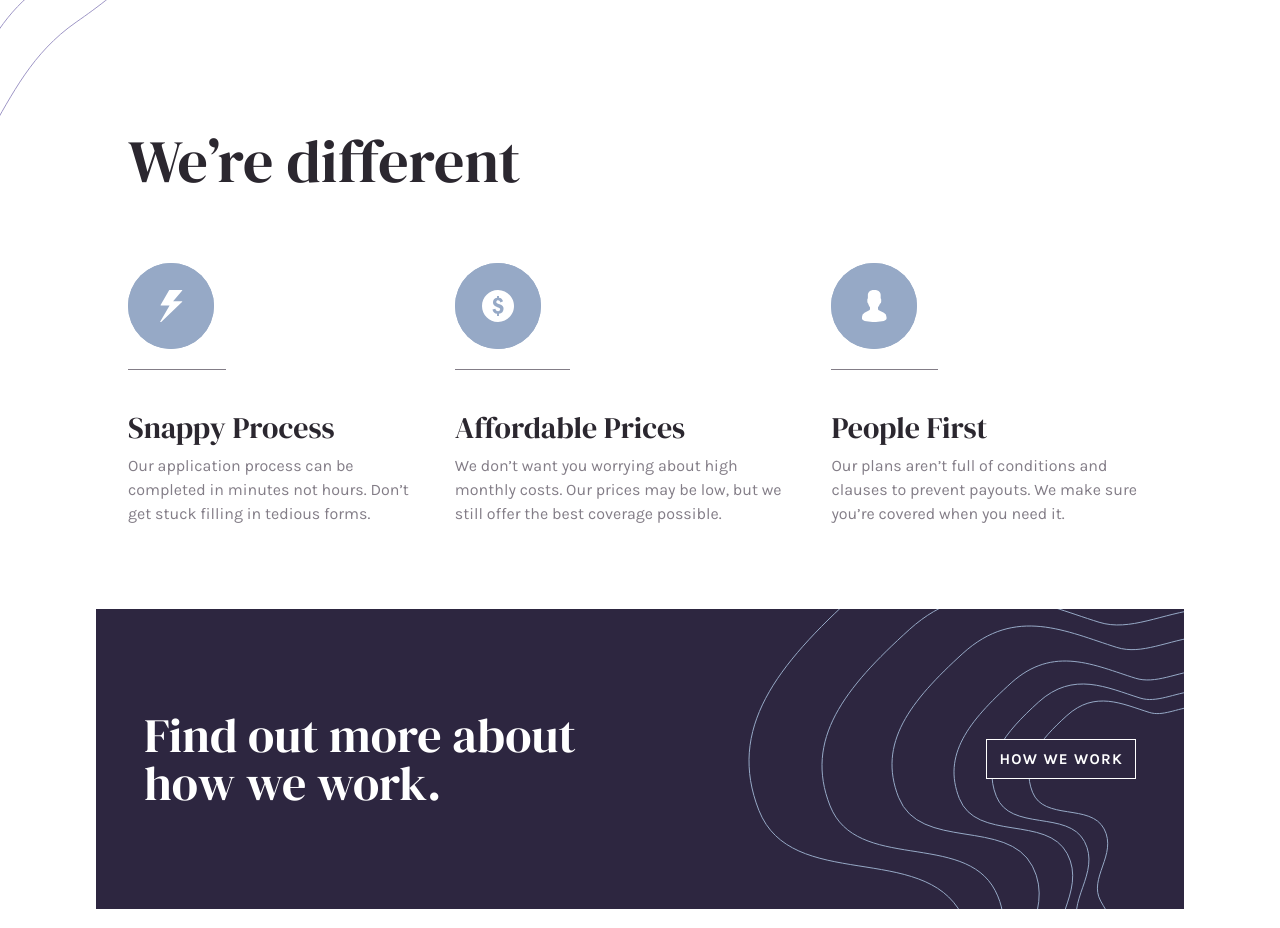
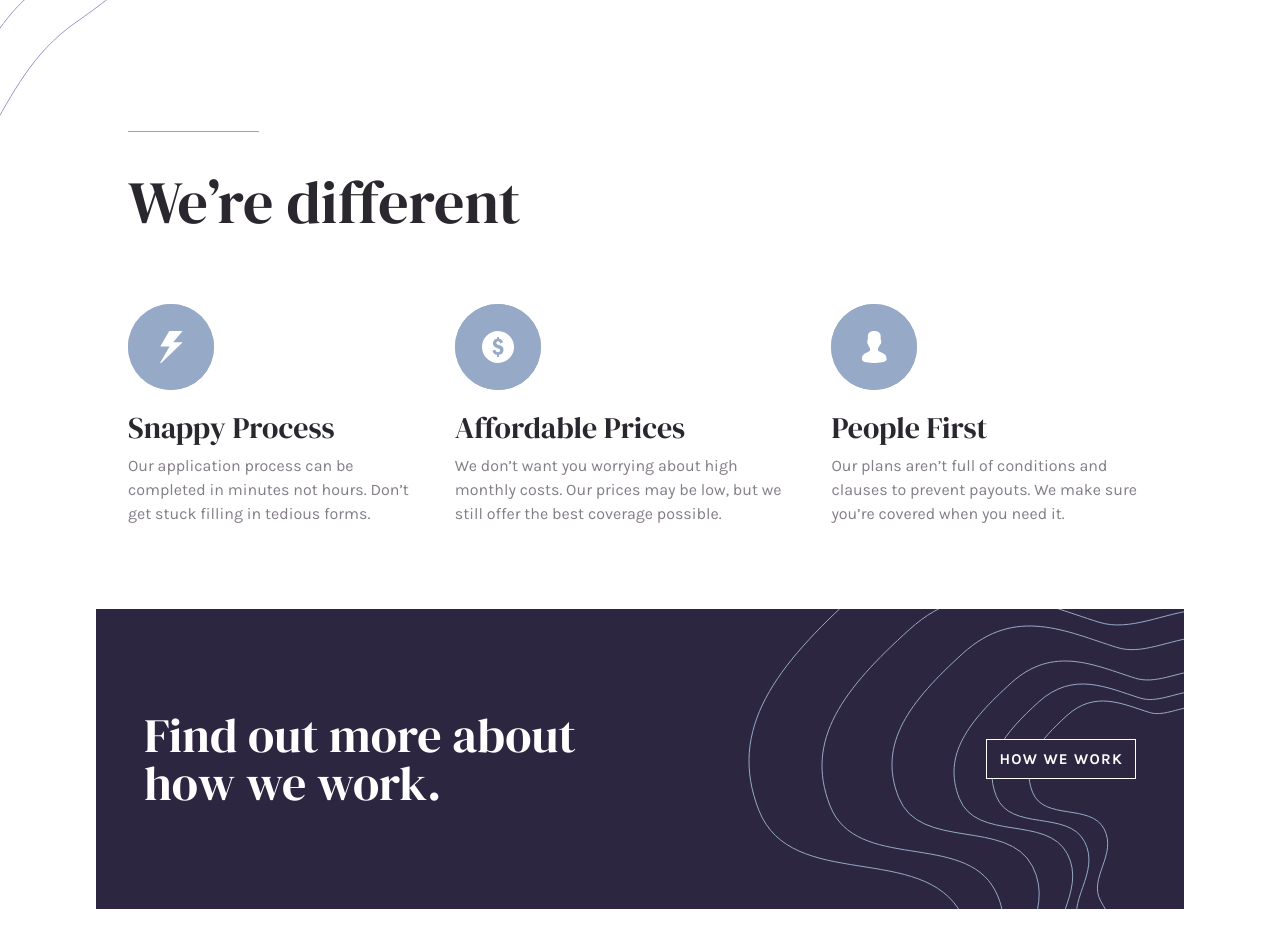
Before and after one commit to Brandon30067308/insure-landing-page, a React (Vite) app: page / in a window 1280 px wide. Shown: the part 820-1748 px from the top of the page. Built offline with nearby package versions, Linux system fonts and the light colour scheme.

Commit message:
update header styles

```diff
--- a/src/components/Banner/Banner.tsx
+++ b/src/components/Banner/Banner.tsx
@@ -13,7 +13,7 @@ const Banner: FC = () => {
         px-4 flex-col md:flex-row"
       >
         <h2
-          className="md:flex-[.5] font-dmSans leading-none text-[2.4rem] sm:text-5xl text-center z-10
+          className="md:flex-[.5] font-dmSerif leading-none text-[2.4rem] sm:text-5xl text-center z-10
           md:text-left mb-4 md:mb-0"
         >
           Find out more about how we work.
--- a/src/components/Hero/Hero.tsx
+++ b/src/components/Hero/Hero.tsx
@@ -20,7 +20,7 @@ const Hero: FC = () => {
         >
           <div className="relative md:w-[40%] text-white max-w-xl px-3 sm:px-8 md:px-0 z-10">
             <h1
-              className="font-dmSans max-w-xl text-[3rem] leading-none sm:text-6xl md:mt-0 mt-5
+              className="font-dmSerif max-w-xl text-[3rem] leading-none sm:text-6xl md:mt-0 mt-5
             mb-2.5"
             >
               Humanizing your instance.
--- a/src/components/Services/Services.tsx
+++ b/src/components/Services/Services.tsx
@@ -9,7 +9,7 @@ const Services: FC = () => {
       >
         <div className="mb-14 sm:mb-[72px] w-fit">
           <h2
-            className="md:text-left text-center font-dmSans text-[3rem] sm:text-6xl text-primaryDark
+            className="md:text-left text-center font-dmSerif text-[3rem] sm:text-6xl text-primaryDark
             leading-none"
           >
             We’re different
@@ -30,7 +30,7 @@ const Services: FC = () => {
               </svg>
             </div>
             <div>
-              <h3 className="font-dmSans text-2xl sm:text-3xl mb-1 sm:mb-2 text-primaryDark">
+              <h3 className="font-dmSerif text-2xl sm:text-3xl mb-1 sm:mb-2 text-primaryDark">
                 Snappy Process
               </h3>
               <p className="text-[15px] sm:text-base text-grayishViolet font-karla">
@@ -53,7 +53,7 @@ const Services: FC = () => {
               </svg>
             </div>
             <div>
-              <h3 className="font-dmSans text-2xl sm:text-3xl mb-1 sm:mb-2 text-primaryDark">
+              <h3 className="font-dmSerif text-2xl sm:text-3xl mb-1 sm:mb-2 text-primaryDark">
                 Affordable Prices
               </h3>
               <p className="text-[15px] sm:text-base text-grayishViolet font-karla">
@@ -76,7 +76,7 @@ const Services: FC = () => {
               </svg>
             </div>
             <div>
-              <h3 className="font-dmSans text-2xl sm:text-3xl mb-1 sm:mb-2 text-primaryDark">
+              <h3 className="font-dmSerif text-2xl sm:text-3xl mb-1 sm:mb-2 text-primaryDark">
                 People First
               </h3>
               <p className="text-[15px] sm:text-base text-grayishViolet font-karla">
--- a/src/styles/base.css
+++ b/src/styles/base.css
@@ -643,16 +643,16 @@ Ensure the default browser behavior of the `hidden` attribute.
   min-width: 245px;
 }
 
+.max-w-\[2160px\]{
+  max-width: 2160px;
+}
+
 .max-w-6xl{
   max-width: 72rem;
 }
 
 .max-w-xl{
   max-width: 36rem;
-}
-
-.max-w-\[2160px\]{
-  max-width: 2160px;
 }
 
 .-rotate-\[30deg\]{
@@ -868,7 +868,7 @@ Ensure the default browser behavior of the `hidden` attribute.
   font-family: karla, sans serif;
 }
 
-.font-dmSans{
+.font-dmSerif{
   font-family: dm serif display, serif;
 }
 
@@ -972,41 +972,9 @@ Ensure the default browser behavior of the `hidden` attribute.
   transition-timing-function: linear;
 }
 
-/* Hero */
-
-.Hero h3::before {
-  content: "";
-  visibility: hidden;
-  margin-left: auto;
-  margin-right: auto;
-  margin-bottom: 1.75rem;
-  display: block;
-  height: 1px;
-  width: 33.333333%;
-  --tw-bg-opacity: 1;
-  background-color: rgb(255 255 255 / var(--tw-bg-opacity));
-}
-
-@media (min-width: 480px){
-  .Hero h3::before{
-    margin-bottom: 2.5rem;
-  }
-}
-
-@media (min-width: 768px){
-  .Hero h3::before{
-    visibility: visible;
-  }
-
-  .Hero h3::before{
-    margin-left: 0px;
-    margin-right: 0px;
-  }
-}
-
 /* Services */
 
-.Services h3::before {
+.Services h2::before {
   content: "";
   margin-left: auto;
   margin-right: auto;
@@ -1015,11 +983,11 @@ Ensure the default browser behavior of the `hidden` attribute.
   height: 1px;
   width: 33.333333%;
   --tw-bg-opacity: 1;
-  background-color: hsl(273 4% 51% / var(--tw-bg-opacity));
+  background-color: hsl(216 30% 68% / var(--tw-bg-opacity));
 }
 
 @media (min-width: 768px){
-  .Services h3::before{
+  .Services h2::before{
     margin-left: 0px;
     margin-right: 0px;
   }
@@ -1069,10 +1037,6 @@ Ensure the default browser behavior of the `hidden` attribute.
 
   .sm\:\!min-h-\[1315px\]{
     min-height: 1315px !important;
-  }
-
-  .sm\:w-\[460px\]{
-    width: 460px;
   }
 
   .sm\:rotate-0{
@@ -1199,24 +1163,12 @@ Ensure the default browser behavior of the `hidden` attribute.
 }
 
 @media (min-width: 1024px){
-  .lg\:w-\[80vw\]{
-    width: 80vw;
-  }
-
   .lg\:w-\[85vw\]{
     width: 85vw;
-  }
-
-  .lg\:pt-20{
-    padding-top: 5rem;
   }
 }
 
 @media (min-width: 1440px){
-  .xl\:max-w-\[2160px\]{
-    max-width: 2160px;
-  }
-
   .xl\:max-w-\[80vw\]{
     max-width: 80vw;
   }
--- a/src/styles/tailwind.css
+++ b/src/styles/tailwind.css
@@ -3,14 +3,8 @@
 @tailwind utilities;
 @tailwind components;
 
-/* Hero */
-.Hero h3::before {
+/* Services */
+.Services h2::before {
   content: "";
-  @apply w-1/3 h-[1px] bg-white mb-7 sm:mb-10 block md:visible invisible md:mx-0 mx-auto;
+  @apply block w-1/3 h-[1px] bg-primaryAlt mb-10 md:mx-0 mx-auto;
 }
-
-/* Services */
-.Services h3::before {
-  content: "";
-  @apply block w-1/3 h-[1px] bg-grayishViolet mb-10 md:mx-0 mx-auto;
-}
```
Also changed, not shown: tailwind.config.js (+15 -18 lines).
